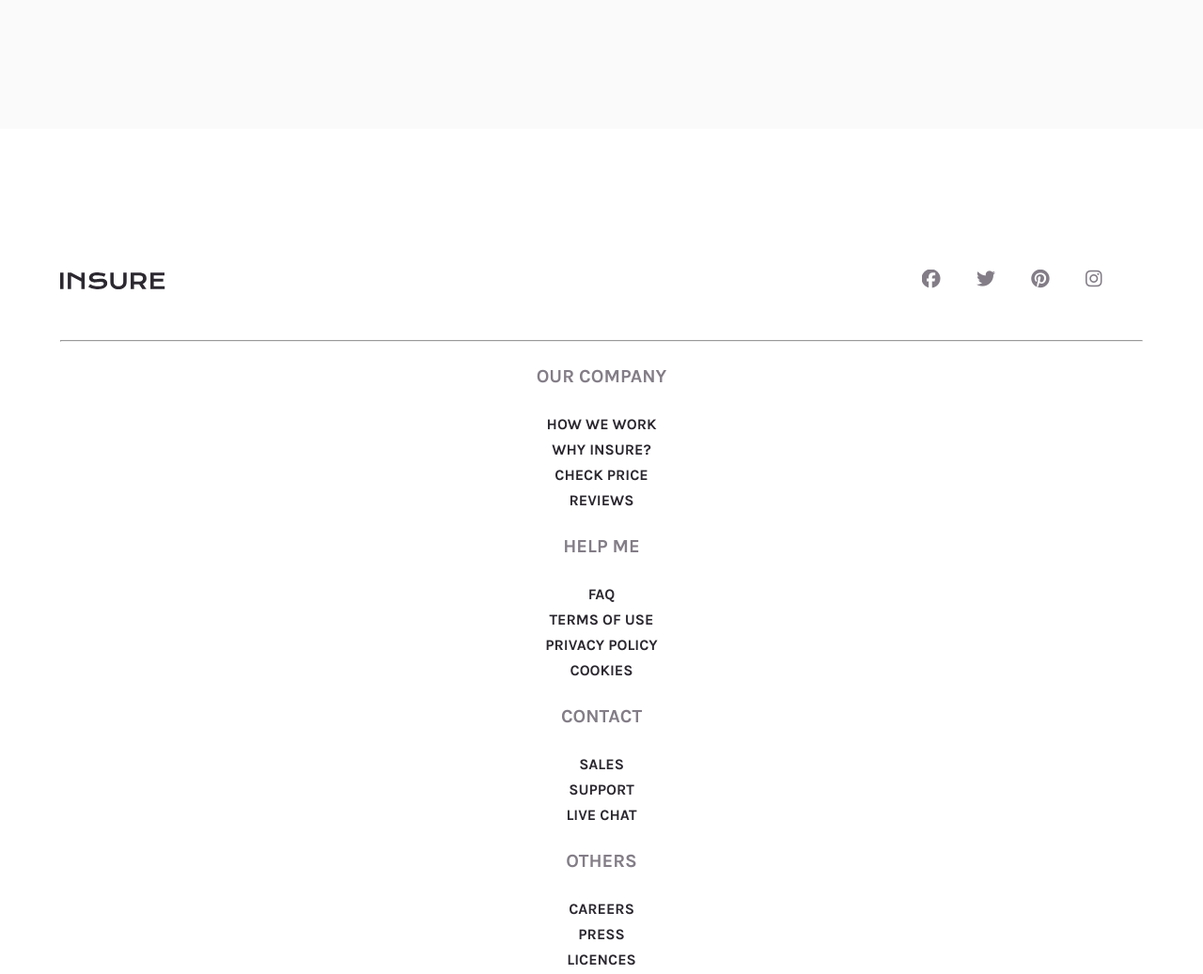
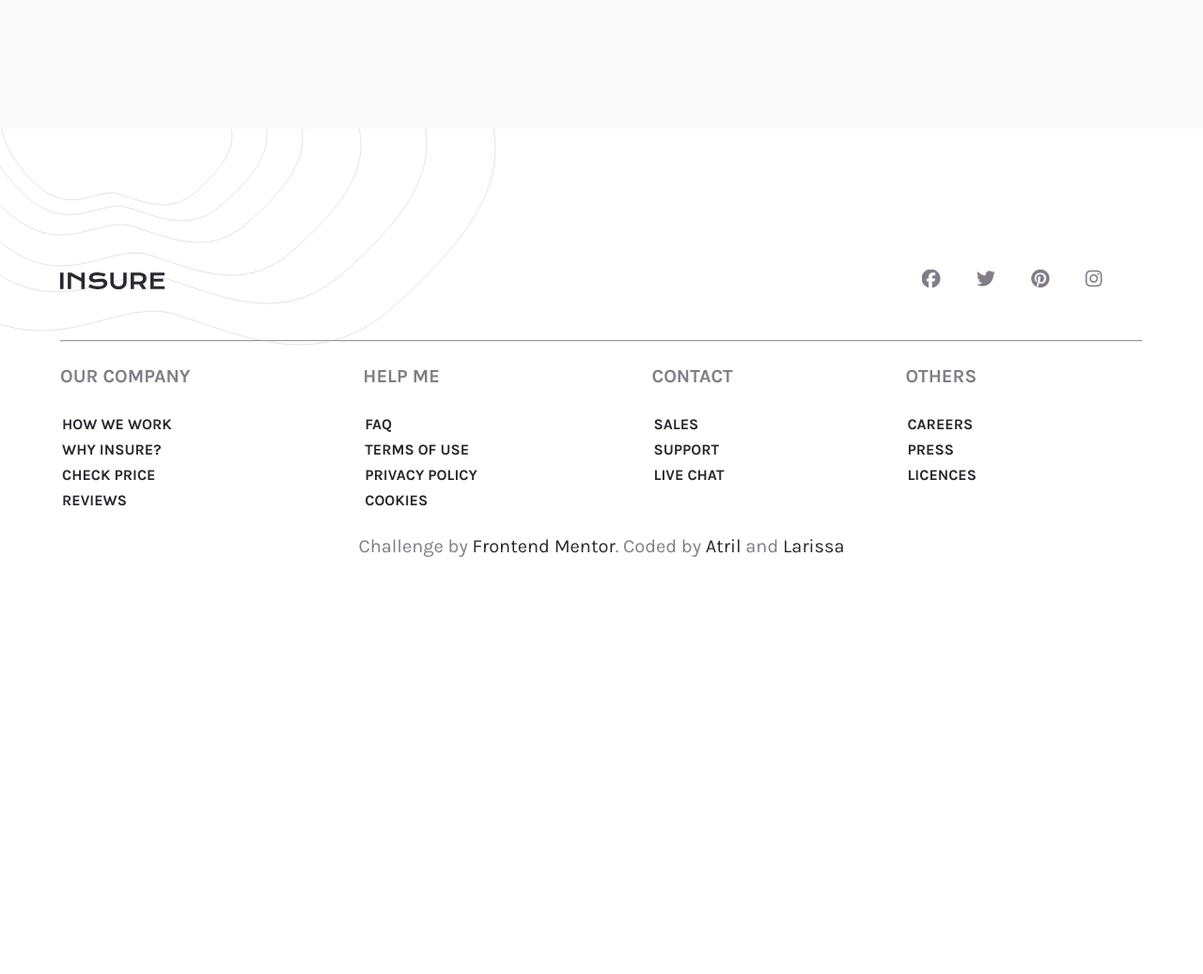
Before and after one commit to rica213/insurance-landing-product-master, a website: page index.html in a window 1280 px wide. Shown: the part 1680-2717 px from the top of the page at 94% size. After the commit the page ends 2298 px from the top, so only its background shows below. Drawn offline with Linux system fonts and the light colour scheme.

Commit message:
Add style on the more-info section on the desktop version

```diff
--- a/index.html
+++ b/index.html
@@ -151,12 +151,12 @@
           </ul>
         </div>
       </section>
+      <div class="attribution">
+        Challenge by
+        <a href="https://www.frontendmentor.io?ref=challenge" target="_blank" rel="noopener"
+          >Frontend Mentor</a
+        >. Coded by <a href="https://github.com/Atril33">Atril</a> and <a href="https://github.com/rica213">Larissa</a>
+      </div>
     </footer>
-    <div class="attribution">
-      Challenge by
-      <a href="https://www.frontendmentor.io?ref=challenge" target="_blank" rel="noopener"
-        >Frontend Mentor</a
-      >. Coded by <a href="https://github.com/Atril33">Atril</a> and <a href="https://github.com/rica213">Larissa</a>
-    </div>
   </body>
 </html>
--- a/style.css
+++ b/style.css
@@ -258,7 +258,7 @@ footer hr {
 }
 
 .attribution {
-  margin: 25px;
+  margin: 25px auto;
   color: hsl(273, 4%, 51%);
 }
 
@@ -428,6 +428,12 @@ li a:hover {
   padding: 50px 0;
 }
 
+footer {
+  background-image: url(images/bg-pattern-footer-desktop.svg);
+  background-repeat: no-repeat;
+  background-position: top left;
+}
+
 .contact {
   flex-direction: row;
   background-image: url(..);
@@ -444,4 +450,17 @@ li a:hover {
   font-size: 1rem;
 }
 
+.more-info {
+  flex-direction: row;
+  text-align: left;
+  width: 90%;
+  justify-content: space-between;
+  align-items: baseline;
+  padding-right: 175px;
 }
+
+.more-info a {
+  margin: 0;
+}
+
+}
```
